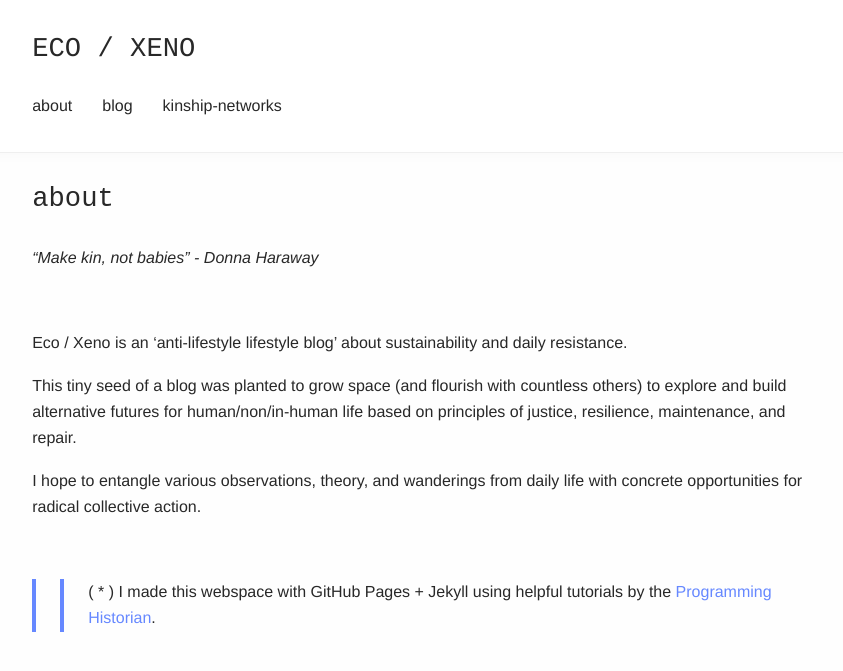
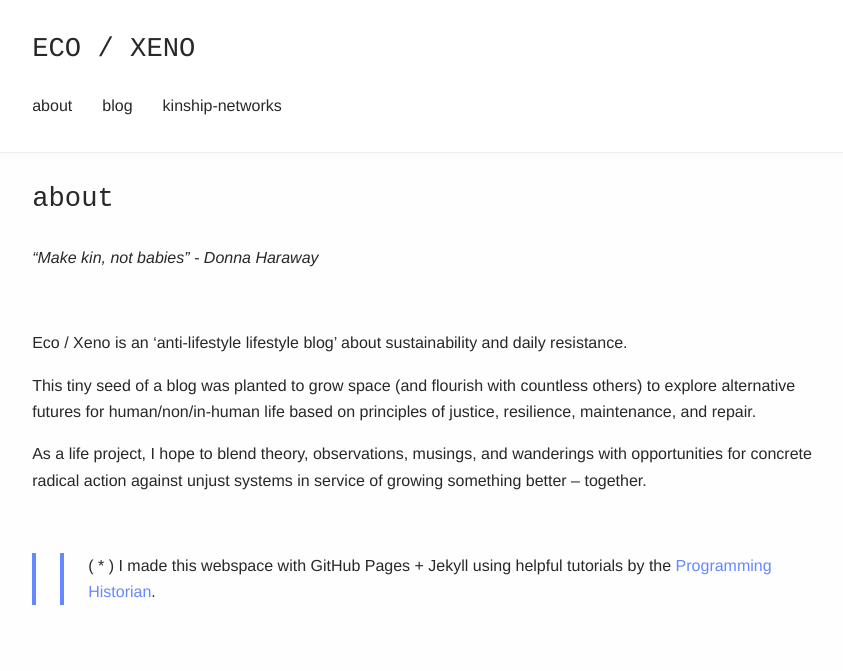
Before and after one commit to teddiebrock/blank-spaces, a Jekyll site: the page built from about.md, in a window 1280 px wide. Shown: the top 671 px of the page, without its empty margins (211-1054 px from the left). Built offline with Jekyll 4.4.1, drawn with Linux system fonts in a browser that asks for light colours.

Commit message:
about change

```diff
--- a/about.md
+++ b/about.md
@@ -13,9 +13,9 @@ layout: page
 
 
 
-This tiny seed of a blog was planted to grow space (and flourish with countless others) to explore and build alternative futures for human/non/in-human life based on principles of justice, resilience, maintenance, and repair.
+This tiny seed of a blog was planted to grow space (and flourish with countless others) to explore alternative futures for human/non/in-human life based on principles of justice, resilience, maintenance, and repair.
 
-I hope to entangle various observations, theory, and wanderings from daily life with concrete opportunities for radical collective action.
+As a life project, I hope to blend theory, observations, musings, and wanderings with opportunities for concrete radical action against unjust systems in service of growing something better -- together.
 
 &nbsp;
 &nbsp;
```
